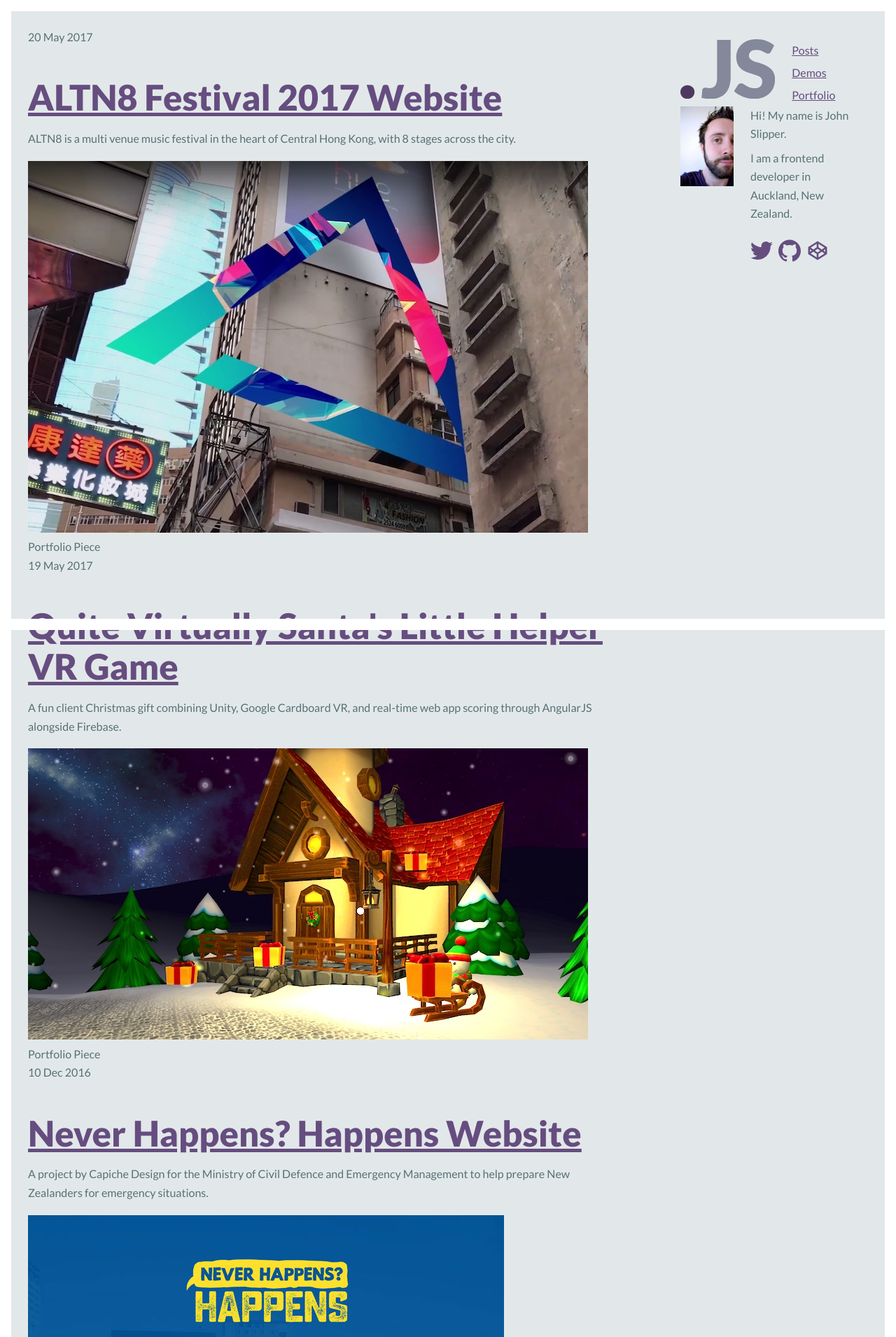
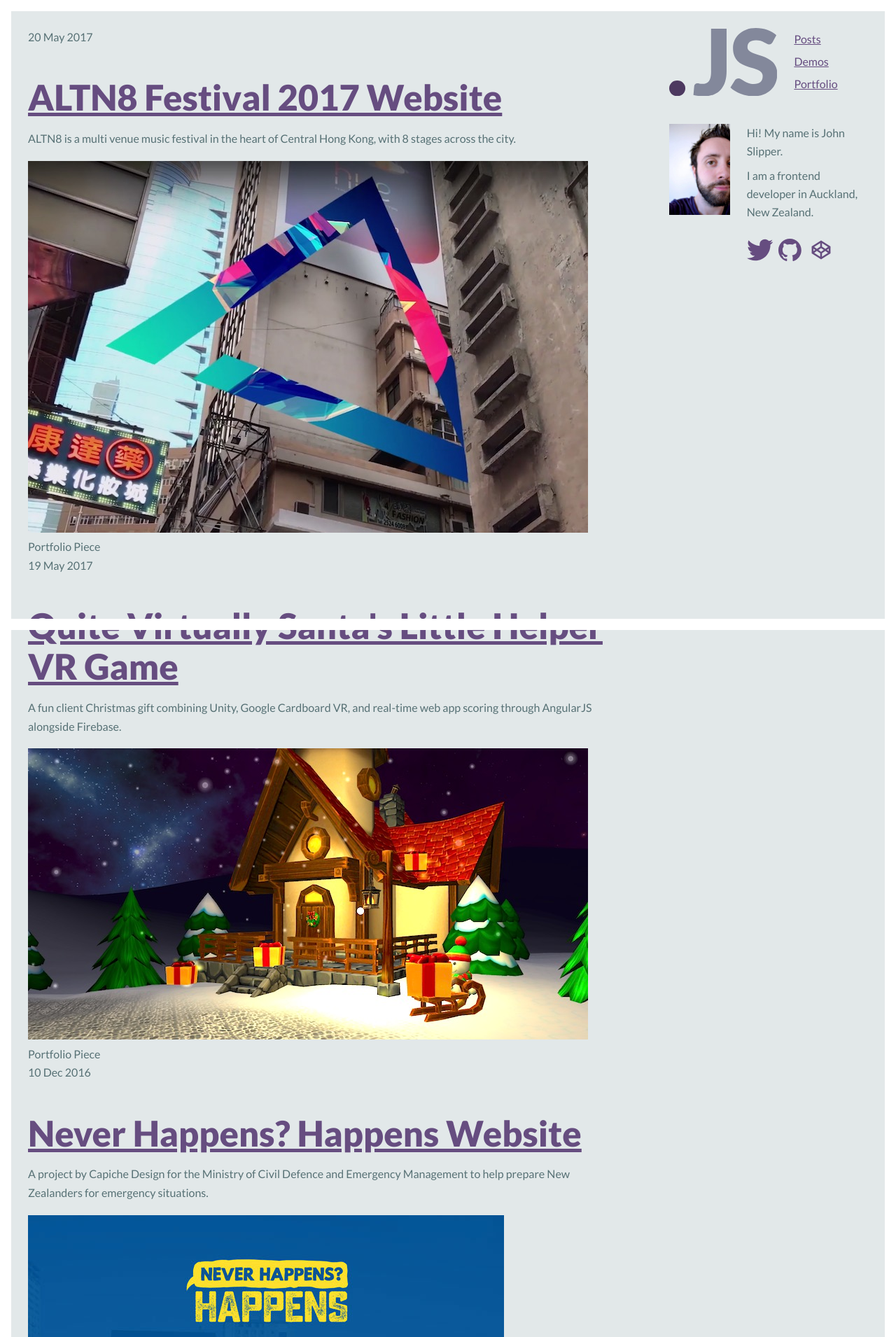
Before and after one commit to johnslipper/johnslipper.github.io, a Jekyll site: the page built from index.html, in a window 1280 px wide. Shown: the top 1910 px of the page at 70% size. Built offline with Jekyll 4.4.1, drawn with Linux system fonts in a browser that asks for light colours.

Commit message:
Header layout tweaks

```diff
--- a/_sass/_layout.scss
+++ b/_sass/_layout.scss
@@ -67,6 +67,7 @@
         .layout__header {
             position: initial;
             grid-area: sidebar;
+            padding: 0;
         }
 
         .layout__main {
--- a/_sass/components/_header.scss
+++ b/_sass/components/_header.scss
@@ -44,6 +44,7 @@
 
         .header__about {
             display: initial;
+            margin-top: var(--spacing-6);
         }
     }
 }
```
